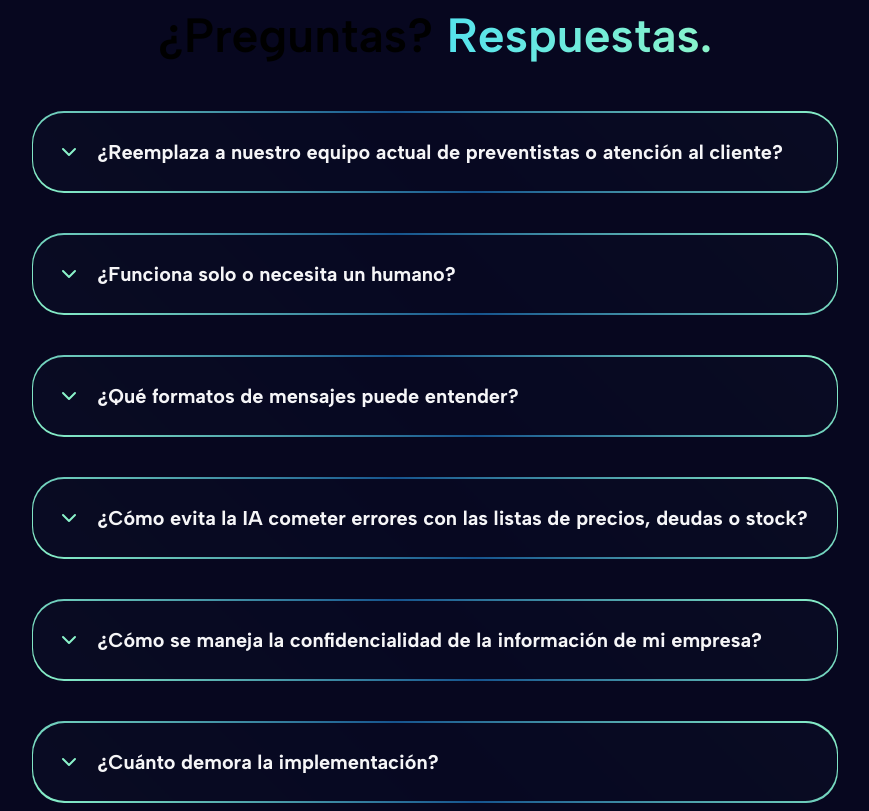
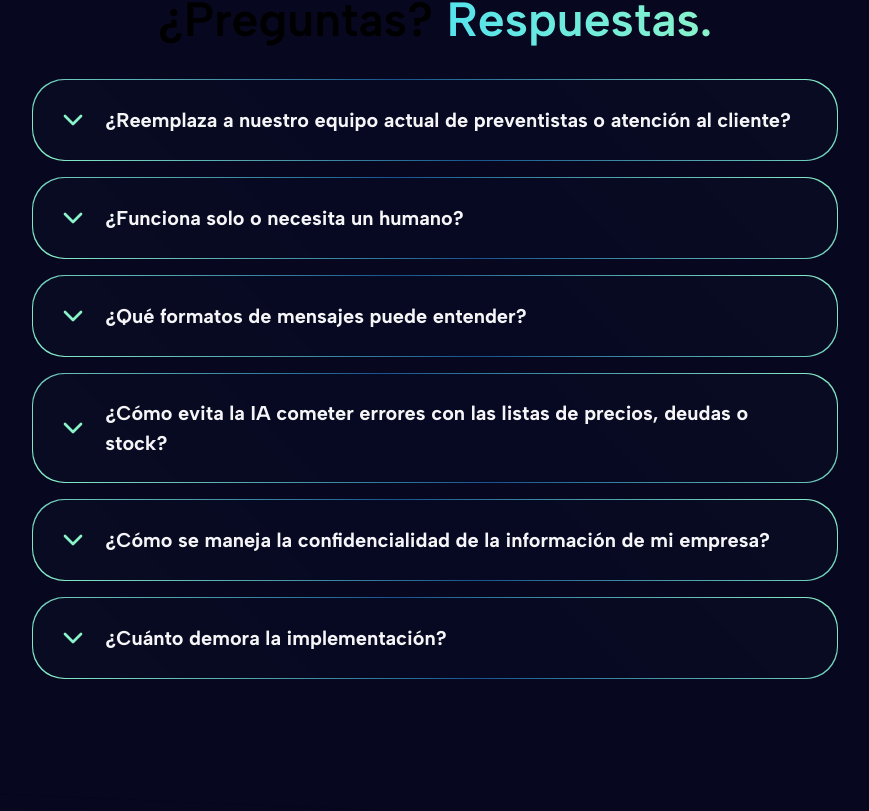
Before and after one commit to Slisandro/hawel, a Next.js app: page / in a window 1280 px wide. Shown: the part 10089-10900 px from the top of the page, without its empty margins (205-1074 px from the left). Built offline with nearby package versions, Linux system fonts and the light colour scheme.

Commit message:
Ajustes responsive sección 9 y footer mobile

```diff
--- a/app/page.tsx
+++ b/app/page.tsx
@@ -8,7 +8,7 @@ import ForthSectionWeb from "@/sections/forth-section.web.sections";
 import FourthSectionWeb from "@/sections/fourth-section.web.sections";
 import SecondSectionWeb from "@/sections/second-section.web.sections";
 import ThirdSectionWeb from "@/sections/thrid-section.web.sections";
-import { ChevronDown } from "lucide-react";
+import { ChevronDown, ChevronUp } from "lucide-react";
 import Image from "next/image";
 import Link from "next/link";
 import React from "react";
@@ -167,7 +167,7 @@ export default function Page() {
 
       <Section9 />
 
-      <section className="min-h-[100vh] h-[max-content] flex items-center flex-col relative justify-between mt-[100px]">
+      <section className="min-h-[100vh] h-[max-content] flex items-center flex-col relative justify-between mt-[80px]">
         <img
           src="/web/footer-background.png"
           alt="Section 9"
@@ -179,17 +179,19 @@ export default function Page() {
         <img
           src="/web/logo md.png"
           alt="Logo"
-          className="object-contain mx-auto mb-6 z-10 w-[200px] md:w-[400px]"
+          className="object-contain mx-auto md:mb-6 z-10 w-[200px] md:w-[400px]"
         />
 
-        <div className="w-full px-10 flex items-center justify-between z-10 pb-4 flex-col md:flex-row gap-6 md:gap-0">
-          <p className="">Hawel, Todos los derechos reservados @ 2026</p>
-          <div className="flex items-center gap-6">
+        <div className="w-full flex items-center justify-between z-10 pb-[60px] md:pb-4 flex-col md:flex-row gap-[40px] md:gap-6 md:gap-0">
+          <p className="text-[16px] text-[#92949F]" style={{ letterSpacing: "-1%" }}>
+            Hawel, Todos los derechos reservados @ 2026
+          </p>
+          <div className="flex items-center gap-[40px] md:gap-6">
             <Link href="/" className="text-[#F5F5F7] text-[20px] font-bold">Home</Link>
             <Link href="/sobre-hawel" className="text-[#F5F5F7] text-[20px] font-bold">Sobre Hawel</Link>
             <Link href="/contacto" className="text-[#F5F5F7] text-[20px] font-bold">Contacto</Link>
           </div>
-          <div className="flex items-center gap-6">
+          <div className="flex items-center justify-center gap-[20px]">
             <img
               src="/web/security 1.png"
               alt="Security"
@@ -213,7 +215,7 @@ export default function Page() {
 }
 
 const Section9 = () => {
-  const [open, setOpen] = React.useState({
+  const [open, setOpen] = React.useState<Record<number, boolean>>({
     1: false,
     2: false,
     3: false,
@@ -222,8 +224,60 @@ const Section9 = () => {
     6: false
   });
 
+  const faqs = [
+    {
+      id: 1,
+      question: "¿Reemplaza a nuestro equipo actual de preventistas o atención al cliente?",
+      answer: (
+        <>
+          <span className="text-[#F5F5F7]">No, los potencia. </span>
+          Hawel absorbe el 80% del trabajo administrativo y rutinario —la carga manual de datos, la transcripción de audios y el control de faltantes—. Esto libera a tu fuerza de ventas para que se enfoquen puramente en negociar, fidelizar clientes y abrir nuevas cuentas en la calle.
+        </>
+      )
+    },
+    {
+      id: 2,
+      question: "¿Funciona solo o necesita un humano?",
+      answer: "Es autónomo para las órdenes de rutina. Si detecta un caso que requiere criterio humano —un reclamo complejo o una excepción comercial—, lo escala de inmediato a tu vendedor."
+    },
+    {
+      id: 3,
+      question: "¿Qué formatos de mensajes puede entender?",
+      answer: (
+        <>
+          Todos. Tus clientes o vendedores pueden enviar mensajes de texto tradicionales, notas de voz (largas o con ruido) o fotos de listas manuscritas.{" "}
+          <span className="text-[#F5F5F7] font-bold">La IA procesa todo en segundos.</span>
+        </>
+      )
+    },
+    {
+      id: 4,
+      question: "¿Cómo evita la IA cometer errores con las listas de precios, deudas o stock?",
+      answer: "Hawel no es un bot que tira respuestas automáticas; lee tu ERP en tiempo real. Antes de confirmar cualquier pedido por WhatsApp, el sistema valida el stock neto disponible, verifica si el cliente tiene deuda corriente y aplica la lista de precios personalizada que le corresponde. Si hay alguna inconsistencia, el pedido se frena y se notifica a tu equipo."
+    },
+    {
+      id: 5,
+      question: "¿Cómo se maneja la confidencialidad de la información de mi empresa?",
+      answer: "La seguridad es nuestra absoluta prioridad. Toda la transferencia de datos entre tus canales de venta y tu ERP viaja de forma encriptada bajo protocolos seguros (SSL/HTTPS). Hawel solo procesa la información necesaria para validar y cargar las órdenes, garantizando el aislamiento de tus bases de datos."
+    },
+    {
+      id: 6,
+      question: "¿Cuánto demora la implementación?",
+      answer: (
+        <>
+          Al ser una solución en la nube, el despliegue es ágil. Entre el análisis técnico y el período de pruebas para garantizar fricción cero, toma menos de{" "}
+          <span className="text-[#F5F5F7] font-bold">2 semanas.</span>
+        </>
+      )
+    }
+  ];
+
+  const toggleFAQ = (id: number) => {
+    setOpen({ ...open, [id]: !open[id] });
+  };
+
   return (
-    <section className="min-h-[100vh] h-auto w-full px-[24px] md:w-2/3 gap-10 mx-auto px-1 flex items-center flex-col justify-start mt-0 md:mt-[100px] gap-6">
+    <section className="min-h-[100vh] h-auto w-full px-[24px] md:w-2/3 mx-auto flex items-center flex-col justify-start mt-0 md:mt-[100px] gap-6">
       <Image
         src="/web/help.png"
         alt="Help"
@@ -232,7 +286,7 @@ const Section9 = () => {
         className="object-contain mb-6"
       />
       <h3 className="text-[48px] font-semibold text-center">
-        ¿Preguntas? {" "}
+        ¿Preguntas?{" "}
         <span
           style={{
             background: "linear-gradient(90deg, #55E3ED 0%, #8AF3CA 100%)",
@@ -246,6 +300,35 @@ const Section9 = () => {
         </span>
       </h3>
 
+      <div className="flex-1 flex flex-col items-center justify-center gap-[16px] w-full">
+        {faqs.map((faq) => (
+          <FAQItem
+            key={faq.id}
+            id={faq.id}
+            isOpen={open[faq.id]}
+            onToggle={() => toggleFAQ(faq.id)}
+            question={faq.question}
+            answer={faq.answer}
+          />
+        ))}
+      </div>
+    </section>
+  );
+};
+
+const FAQItem = ({
+  isOpen,
+  onToggle,
+  question,
+  answer
+}: {
+  id: number;
+  isOpen: boolean;
+  onToggle: () => void;
+  question: string;
+  answer: React.ReactNode;
+}) => {
+  return (
     <div
       className="w-full rounded-[32px] h-full p-[1px]"
       style={{
@@ -253,157 +336,34 @@ const Section9 = () => {
       }}
     >
       <button
-          onClick={() => setOpen({ ...open, 1: !open[1] })}
-          className="w-full h-full rounded-[31px] p-[24px] flex my-[1px] flex-col items-start text-start justify-start gap-4"
+        onClick={onToggle}
+        className="w-full h-full rounded-[32px] p-[24px] flex flex-col items-start text-start justify-start gap-4"
         style={{
           background: "#07071fF9"
         }}
       >
-          <div className="flex items-center gap-4">
-            <ChevronDown className="text-[#8AF3CA] w-6 h-6" />
-            <span className="text-[#F5F5F7] text-[20px] font-bold">
-              ¿Reemplaza a nuestro equipo actual de preventistas o atención al cliente?
+        <div className="flex items-center justify-between gap-[16px] w-full">
+          {isOpen ? (
+            <ChevronUp
+              className="relative text-[#8AF3CA] shrink-0"
+              style={{ width: "32px", height: "32px" }}
+            />
+          ) : (
+            <ChevronDown
+              className="relative text-[#8AF3CA] shrink-0"
+              style={{ width: "32px", height: "32px" }}
+            />
+          )}
+          <span className="text-[#F5F5F7] text-[20px] font-bold flex-1">
+            {question}
           </span>
         </div>
-          {open[1] && <span className="text-[#92949F] text-[20px] font-normal">
-            <span className="text-[#F5F5F7]">
-              No, los potencia. {" "}
+        {isOpen && (
+          <span className="text-[#92949F] text-[20px] font-normal">
+            {answer}
           </span>
-            Hawel absorbe el 80% del trabajo administrativo y rutinario —la carga manual de datos, la transcripción de audios y el control de faltantes—. Esto libera a tu fuerza de ventas para que se enfoquen puramente en negociar, fidelizar clientes y abrir nuevas cuentas en la calle.
-          </span>}
+        )}
       </button>
     </div>
-
-      <div
-        className="w-full rounded-[32px] h-full p-[1px]"
-        style={{
-          background: "linear-gradient(45deg, #8AF3CA 0%, #16548E 50%, #8AF3CA 100%)",
-        }}
-      >
-        <button
-          onClick={() => setOpen({ ...open, 2: !open[2] })}
-          className="w-full h-full rounded-[31px] p-[24px] flex my-[1px] flex-col items-start text-start justify-start gap-4"
-          style={{
-            background: "#07071fF9"
-          }}
-        >
-          <div className="flex items-center gap-4">
-            <ChevronDown className="text-[#8AF3CA] w-6 h-6" />
-            <span className="text-[#F5F5F7] text-[20px] font-bold">
-              ¿Funciona solo o necesita un humano?
-            </span>
-          </div>
-          {open[2] && <span className="text-[#92949F] text-[20px] font-normal">
-            Es autónomo para las órdenes de rutina. Si detecta un caso que requiere criterio humano —un reclamo complejo o una excepción comercial—, lo escala de inmediato a tu vendedor.
-          </span>}
-        </button>
-      </div>
-
-      <div
-        className="w-full rounded-[32px] h-full p-[1px]"
-        style={{
-          background: "linear-gradient(45deg, #8AF3CA 0%, #16548E 50%, #8AF3CA 100%)",
-        }}
-      >
-        <button
-          onClick={() => setOpen({ ...open, 3: !open[3] })}
-          className="w-full h-full rounded-[31px] p-[24px] my-[1px] flex flex-col items-start text-start justify-start gap-4"
-          style={{
-            background: "#07071fF9"
-          }}
-        >
-          <div className="flex items-center gap-4">
-            <ChevronDown className="text-[#8AF3CA] w-6 h-6" />
-            <span className="text-[#F5F5F7] text-[20px] font-bold">
-              ¿Qué formatos de mensajes puede entender?
-            </span>
-          </div>
-          {open[3] && <span className="text-[#92949F] text-[20px] font-normal">
-            Todos. Tus clientes o vendedores pueden enviar mensajes de texto tradicionales, notas de voz (largas o con ruido) o fotos de listas manuscritas. {" "}
-            <span className="text-[#F5F5F7] font-bold">
-              La IA procesa todo en segundos.
-            </span>
-          </span>}
-        </button>
-      </div>
-
-      <div
-        className="w-full rounded-[32px] h-full p-[1px]"
-        style={{
-          background: "linear-gradient(45deg, #8AF3CA 0%, #16548E 50%, #8AF3CA 100%)",
-        }}
-      >
-        <button
-          onClick={() => setOpen({ ...open, 4: !open[4] })}
-          className="w-full h-full rounded-[31px] p-[24px] my-[1px] flex flex-col items-start text-start justify-start gap-4"
-          style={{
-            background: "#07071fF9"
-          }}
-        >
-          <div className="flex items-center gap-4">
-            <ChevronDown className="text-[#8AF3CA] w-6 h-6" />
-            <span className="text-[#F5F5F7] text-[20px] font-bold">
-              ¿Cómo evita la IA cometer errores con las listas de precios, deudas o stock?
-            </span>
-          </div>
-          {open[4] && <span className="text-[#92949F] text-[20px] font-normal">
-            Hawel no es un bot que tira respuestas automáticas; lee tu ERP en tiempo real. Antes de confirmar cualquier pedido por WhatsApp, el sistema valida el stock neto disponible, verifica si el cliente tiene deuda corriente y aplica la lista de precios personalizada que le corresponde. Si hay alguna inconsistencia, el pedido se frena y se notifica a tu equipo.
-          </span>}
-        </button>
-      </div>
-
-      <div
-        className="w-full rounded-[32px] h-full p-[1px]"
-        style={{
-          background: "linear-gradient(45deg, #8AF3CA 0%, #16548E 50%, #8AF3CA 100%)",
-        }}
-      >
-        <button
-          onClick={() => setOpen({ ...open, 5: !open[5] })}
-          className="w-full h-full rounded-[31px] p-[24px] flex my-[1px] flex-col items-start text-start justify-start gap-4"
-          style={{
-            background: "#07071fF9"
-          }}
-        >
-          <div className="flex items-center gap-4">
-            <ChevronDown className="text-[#8AF3CA] w-6 h-6" />
-            <span className="text-[#F5F5F7] text-[20px] font-bold">
-              ¿Cómo se maneja la confidencialidad de la información de mi empresa?
-            </span>
-          </div>
-          {open[5] && <span className="text-[#92949F] text-[20px] font-normal">
-            La seguridad es nuestra absoluta prioridad. Toda la transferencia de datos entre tus canales de venta y tu ERP viaja de forma encriptada bajo protocolos seguros (SSL/HTTPS). Hawel solo procesa la información necesaria para validar y cargar las órdenes, garantizando el aislamiento de tus bases de datos.
-          </span>}
-        </button>
-      </div>
-
-      <div
-        className="w-full rounded-[32px] h-full p-[1px]"
-        style={{
-          background: "linear-gradient(45deg, #8AF3CA 0%, #16548E 50%, #8AF3CA 100%)",
-        }}
-      >
-        <button
-          onClick={() => setOpen({ ...open, 6: !open[6] })}
-          className="w-full h-full rounded-[32px] p-[24px] my-[1px] flex flex-col items-start text-start justify-start gap-4"
-          style={{
-            background: "#07071fF9"
-          }}
-        >
-          <div className="flex items-center gap-4">
-            <ChevronDown className="text-[#8AF3CA] w-6 h-6" />
-            <span className="text-[#F5F5F7] text-[20px] font-bold">
-              ¿Cuánto demora la implementación?
-            </span>
-          </div>
-          {open[6] && <span className="text-[#92949F] text-[20px] font-normal">
-            Al ser una solución en la nube, el despliegue es ágil. Entre el análisis técnico y el período de pruebas para garantizar fricción cero, toma menos de {" "}
-            <span className="text-[#F5F5F7] font-bold">
-              2 semanas.
-            </span>
-          </span>}
-        </button>
-      </div>
-    </section>
-  )
-}
+  );
+};
```
Lines whose indentation alone changed are shown as unchanged.
